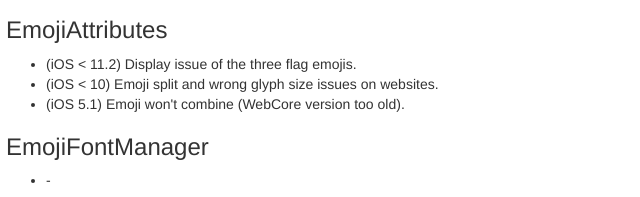
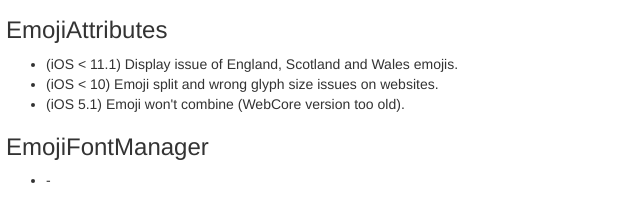
Before and after one commit to PoomSmart/PoomSmart.github.io, a website: page emojiport.html in a window 1280 px wide. Shown: the part 4992-5189 px from the top of the page, 64-704 px from the left. Drawn offline with nearby package versions, Linux system fonts and the light colour scheme.

Commit message:
Update emojiport.html

```diff
--- a/emojiport.html
+++ b/emojiport.html
@@ -544,7 +544,7 @@
                 </ul>
                 <h3>EmojiAttributes</h3>
                 <ul>
-                    <li>(iOS &lt; 11.2) Display issue of the three flag emojis.</li>
+                    <li>(iOS &lt; 11.1) Display issue of England, Scotland and Wales emojis.</li>
                     <li>(iOS &lt; 10) Emoji split and wrong glyph size issues on websites.</li>
                     <li>(iOS 5.1) Emoji won't combine (WebCore version too old).</li>
                 </ul>
```
